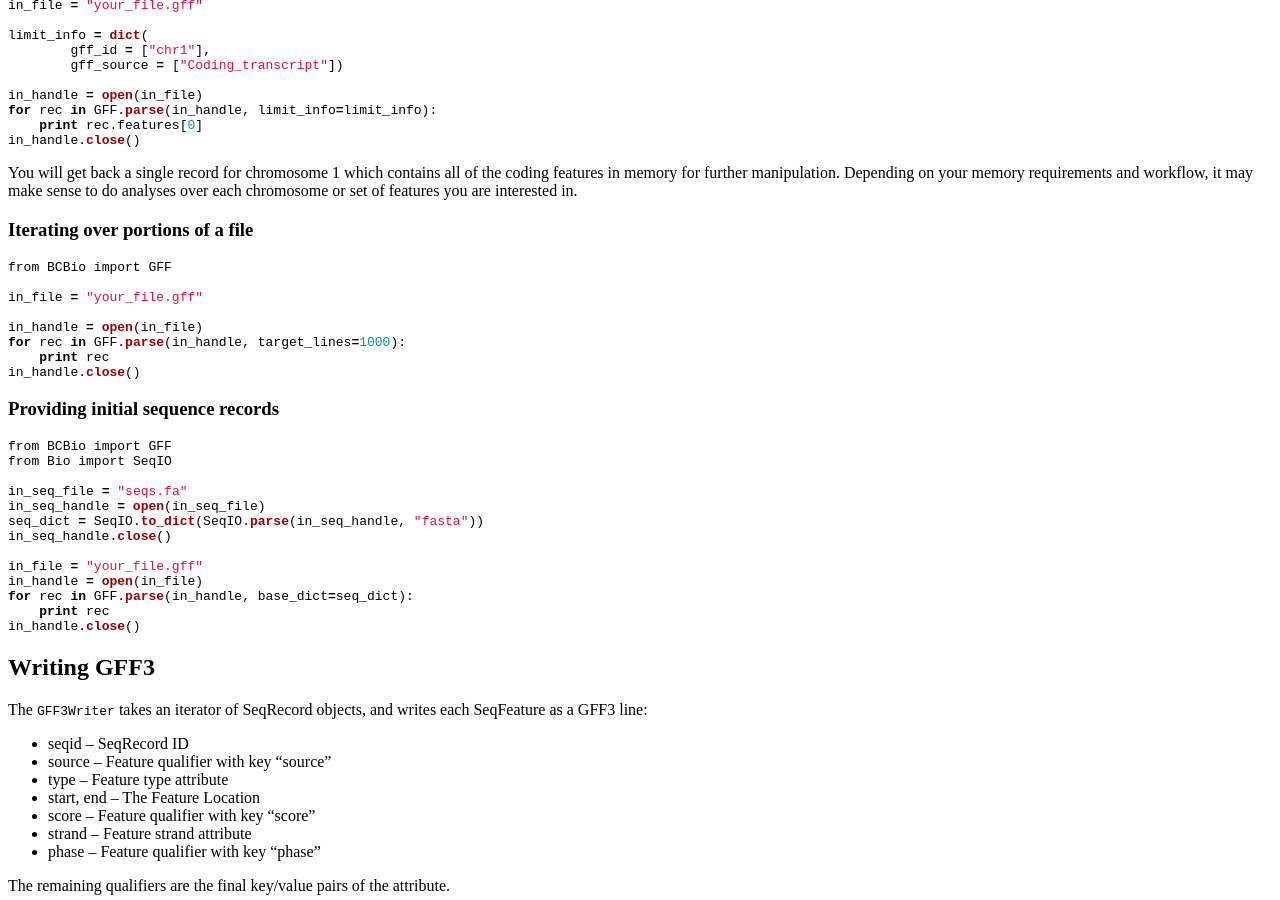
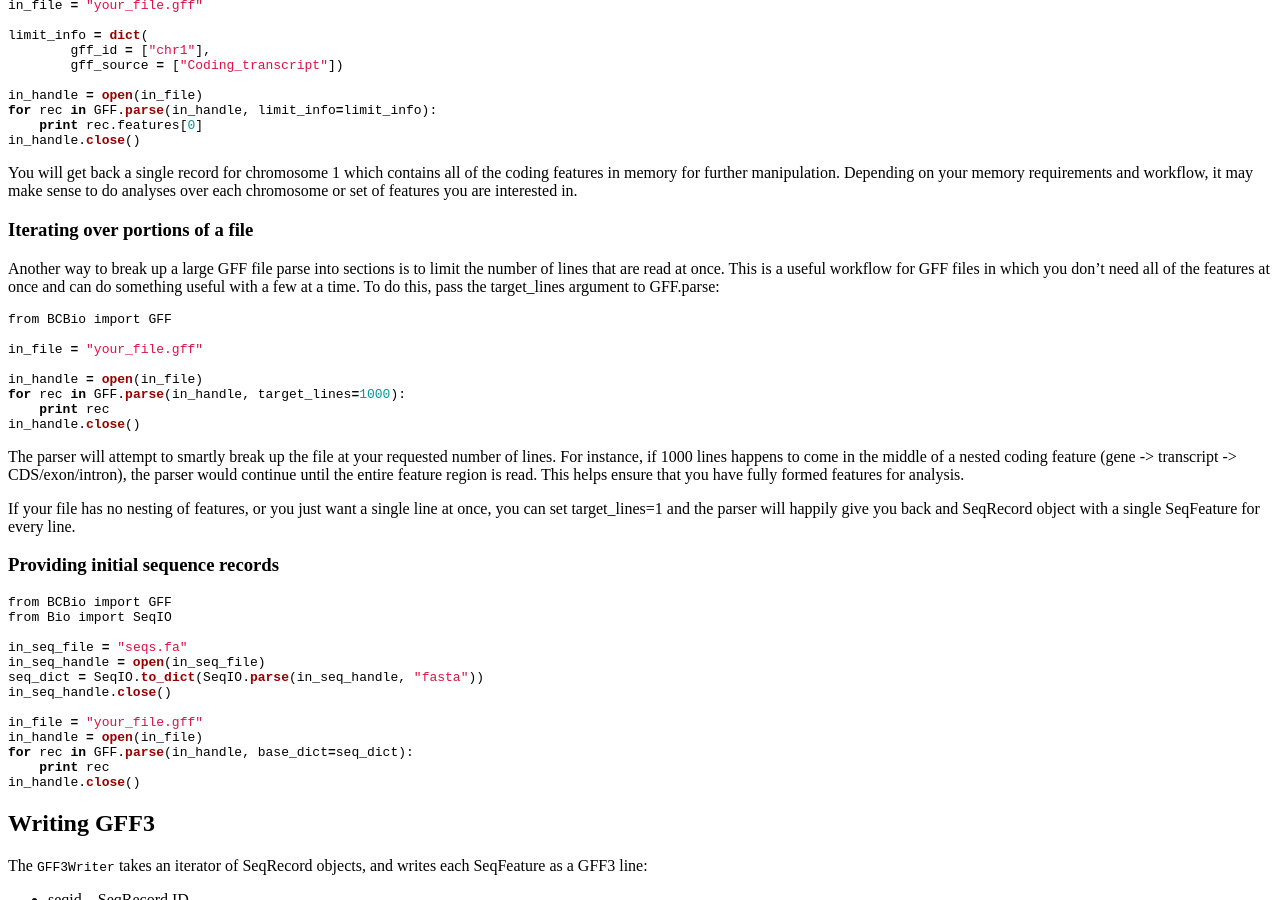
Before and after one commit to biopython/biopython.github.io, a Jekyll site: the page built from wiki/GFF_Parsing.md, in a window 1280 px wide and 900 px high, scrolled down 2416 px. Built offline with Jekyll 4.4.1, drawn with Linux system fonts in a browser that asks for light colours.

Commit message:
/* Iterating over portions of a file */

````diff
--- a/wiki/GFF_Parsing.md
+++ b/wiki/GFF_Parsing.md
@@ -217,6 +217,12 @@ over each chromosome or set of features you are interested in.
 
 ### Iterating over portions of a file
 
+Another way to break up a large GFF file parse into sections is to limit
+the number of lines that are read at once. This is a useful workflow for
+GFF files in which you don't need all of the features at once and can do
+something useful with a few at a time. To do this, pass the
+target\_lines argument to GFF.parse:
+
 ``` python
 from BCBio import GFF
 
@@ -227,6 +233,17 @@ for rec in GFF.parse(in_handle, target_lines=1000):
     print rec
 in_handle.close()
 ```
+
+The parser will attempt to smartly break up the file at your requested
+number of lines. For instance, if 1000 lines happens to come in the
+middle of a nested coding feature (gene -&gt; transcript -&gt;
+CDS/exon/intron), the parser would continue until the entire feature
+region is read. This helps ensure that you have fully formed features
+for analysis.
+
+If your file has no nesting of features, or you just want a single line
+at once, you can set target\_lines=1 and the parser will happily give
+you back and SeqRecord object with a single SeqFeature for every line.
 
 ### Providing initial sequence records
 
````
Also changed, not shown: 1 other file.
